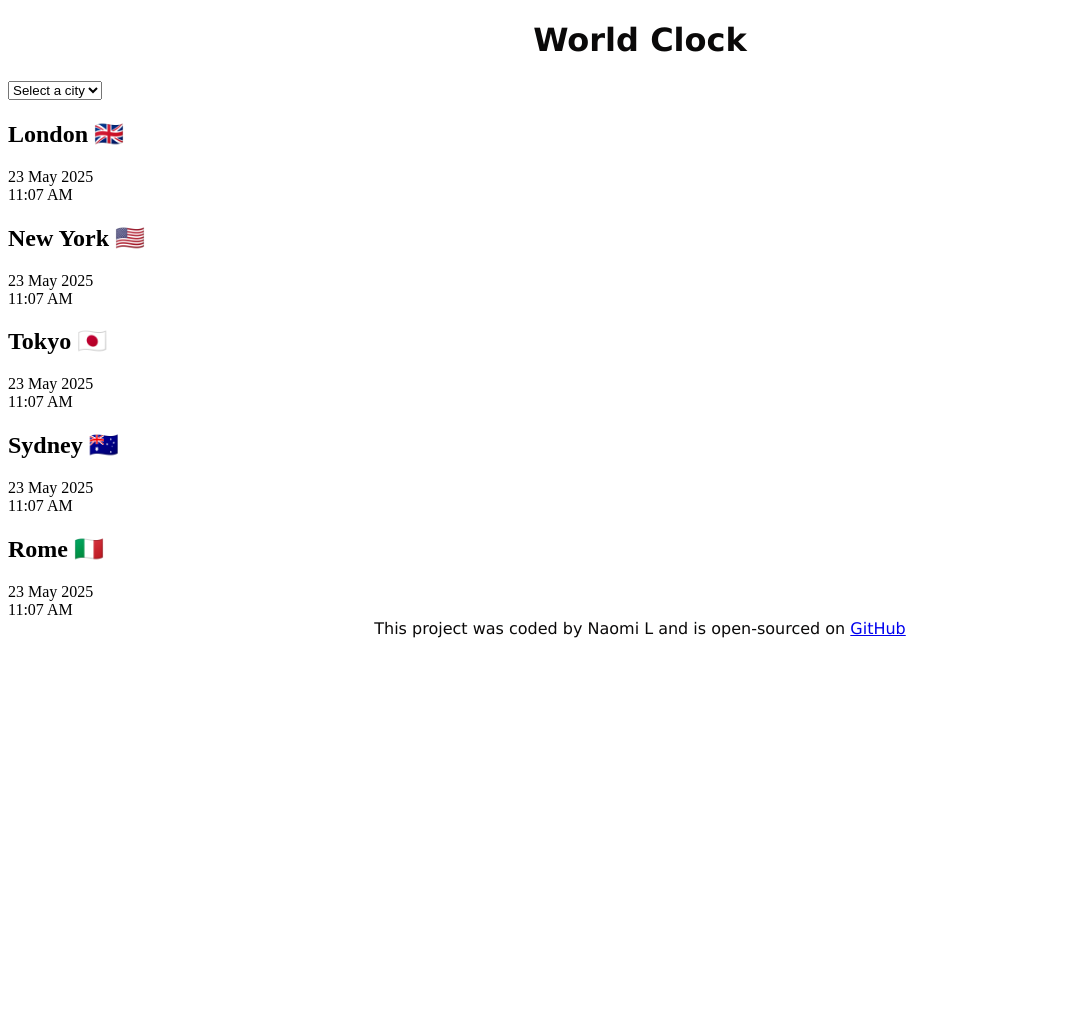
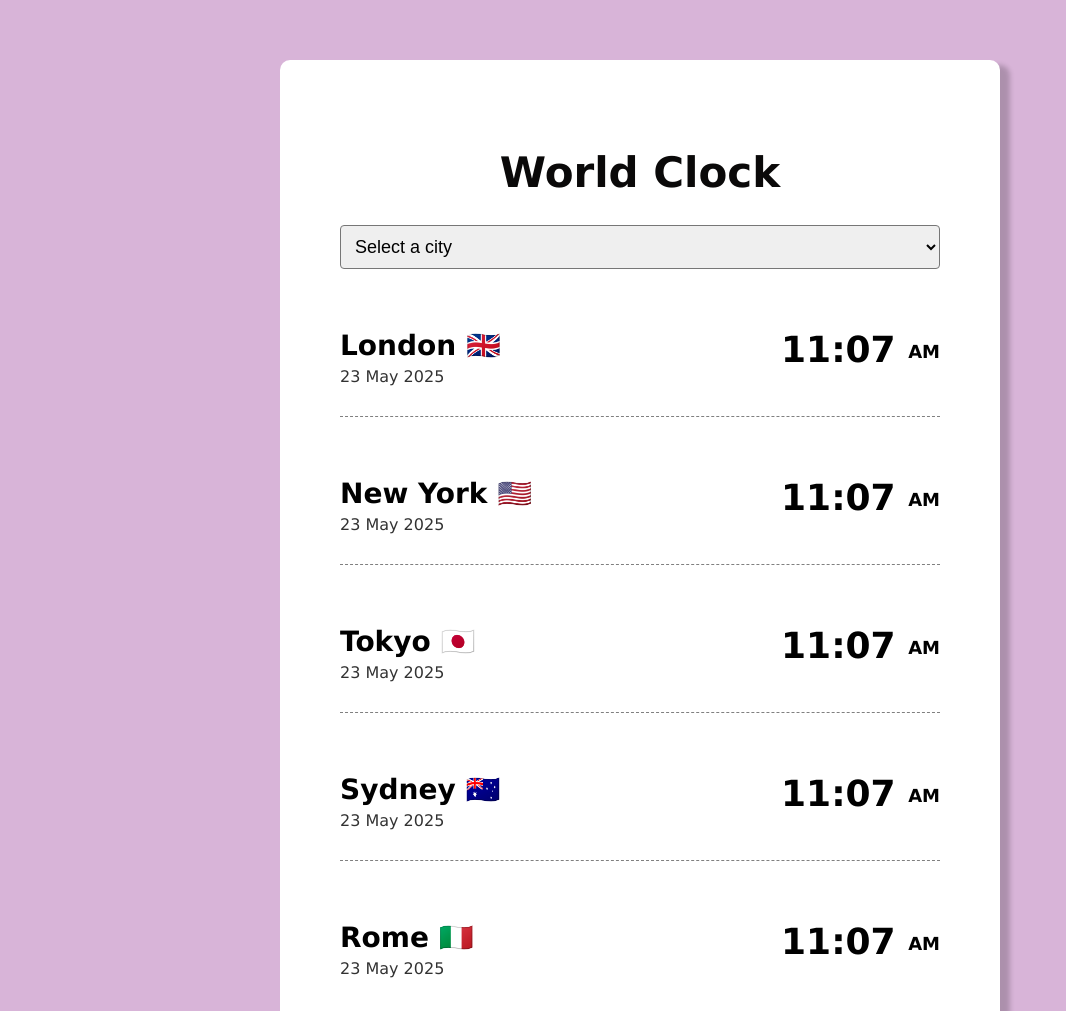
Before and after one commit to naoloui/World-clock-project, a plain HTML site: page index.html in a window 1280 px wide. Shown: the top 1011 px of the page, without its empty margins (0-1066 px from the left). Before the commit the page ends 800 px from the top, so only its background shows below. Drawn offline with Linux system fonts and the light colour scheme.

Commit message:
Project styled

```diff
--- a/index.html
+++ b/index.html
@@ -20,33 +20,43 @@
         <option value="Rome">Rome</option>
       </select>
       <div class="city">
+        <div>
       <h2>London 🇬🇧</h2>
       <div class="date">23 May 2025</div>
-        <div class="time">11:07 AM</div>
+      </div>
+        <div class="time">11:07 <small>AM</small></div>
        </div>
 
        <div class="city">
+        <div>
       <h2>New York 🇺🇸</h2>
       <div class="date">23 May 2025</div>
-        <div class="time">11:07 AM</div>
+      </div>
+        <div class="time">11:07 <small>AM</small></div>
        </div>
 
        <div class="city">
+        <div>
       <h2>Tokyo 🇯🇵</h2>
       <div class="date">23 May 2025</div>
-        <div class="time">11:07 AM</div>
+      </div>
+        <div class="time">11:07 <small>AM</small></div>
        </div>
 
        <div class="city">
+        <div>
       <h2>Sydney 🇦🇺</h2>
       <div class="date">23 May 2025</div>
-        <div class="time">11:07 AM</div>
+      </div>
+        <div class="time">11:07 <small>AM</small></div>
        </div>
 
        <div class="city">
+        <div>
       <h2>Rome 🇮🇹</h2>
       <div class="date">23 May 2025</div>
-        <div class="time">11:07 AM</div>
+      </div>
+        <div class="time">11:07 <small>AM</small></div>
        </div>
 
       </div>
--- a/src/styles.css
+++ b/src/styles.css
@@ -1,13 +1,70 @@
-h1 {
-  text-align: center;
-  color: rgb(10, 9, 9);
+body {
+  background-color: rgb(216, 180, 216);
+}
+
+.container {
+  max-width: 600px;
+  margin: 60px auto;
+  background-color: white;
+  padding: 60px;
+  box-shadow: 10px 5px 5px rgba(0, 0, 0, 0.2);
+  border-radius: 10px;
   font-family: "Lucida Sans", "Lucida Sans Regular", "Lucida Grande",
     "Lucida Sans Unicode", Geneva, Verdana, sans-serif;
 }
 
-footer {
+.city {
+  display: flex;
+  margin: 30px 0;
+  justify-content: space-between;
+  padding: 30px 0;
+  border-bottom: 1px dashed gray;
+}
+
+.city:last-child {
+  border: none;
+}
+
+.time {
+  font-size: 36px;
+  font-weight: bold;
+}
+
+.time small {
+  font-size: 18px;
+  vertical-align: middle;
+  line-height: 36px;
+}
+
+select {
+  display: block;
+  width: 100%;
+  border-radius: 4px;
+  padding: 10px;
+  font-size: 18px;
+}
+
+h1 {
   text-align: center;
   color: rgb(10, 9, 9);
+  font-size: 42px;
+  font-weight: bold;
   font-family: "Lucida Sans", "Lucida Sans Regular", "Lucida Grande",
     "Lucida Sans Unicode", Geneva, Verdana, sans-serif;
 }
+
+h2 {
+  margin: 0 0 5px;
+  font-size: 28px;
+}
+
+.date {
+  opacity: 0.8;
+}
+
+footer {
+  text-align: center;
+  color: rgb(39, 35, 35);
+  font-family: "Lucida Sans", "Lucida Sans Regular", "Lucida Grande",
+    "Lucida Sans Unicode", Geneva, Verdana, sans-serif;
+}
```
